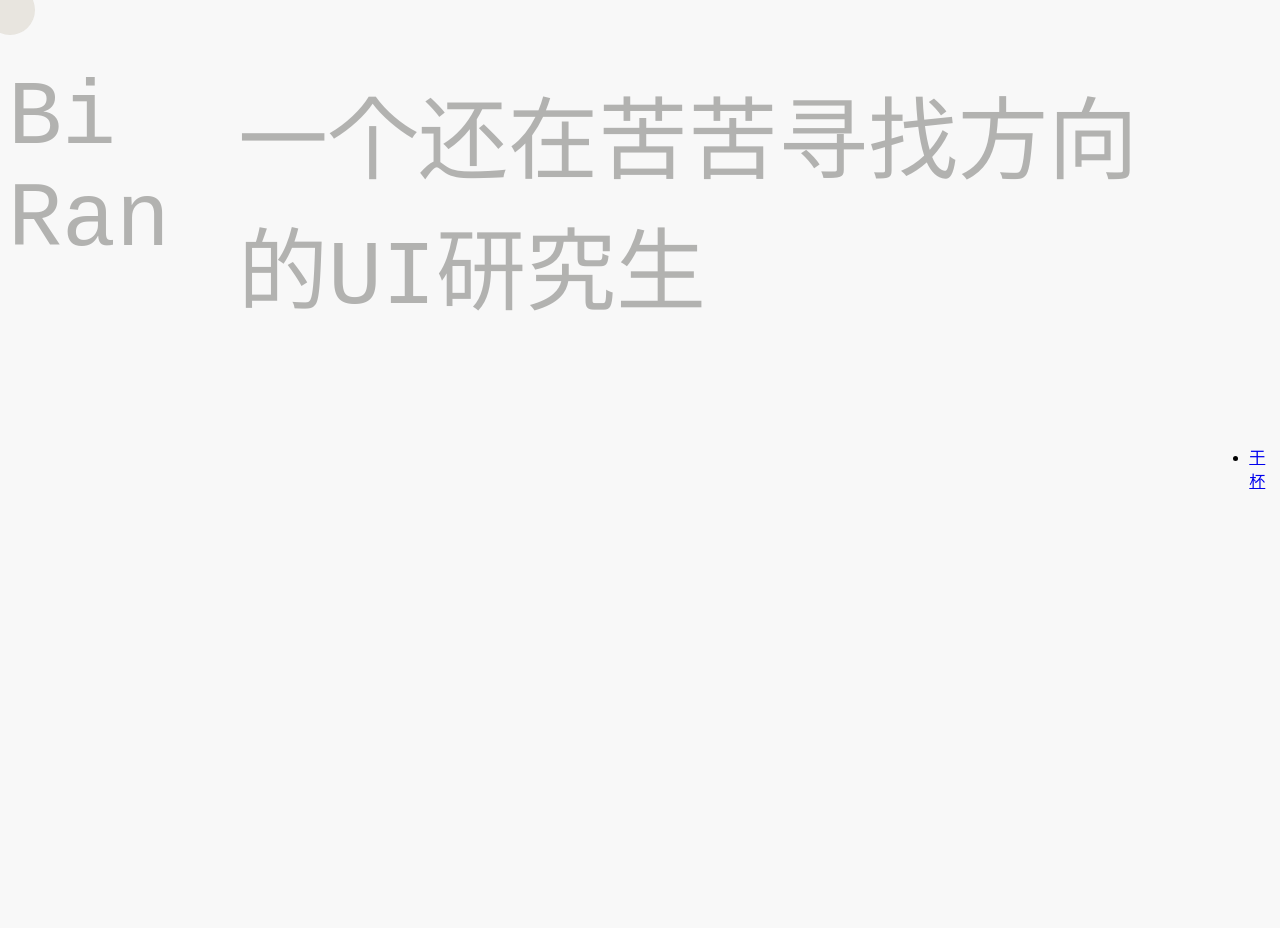
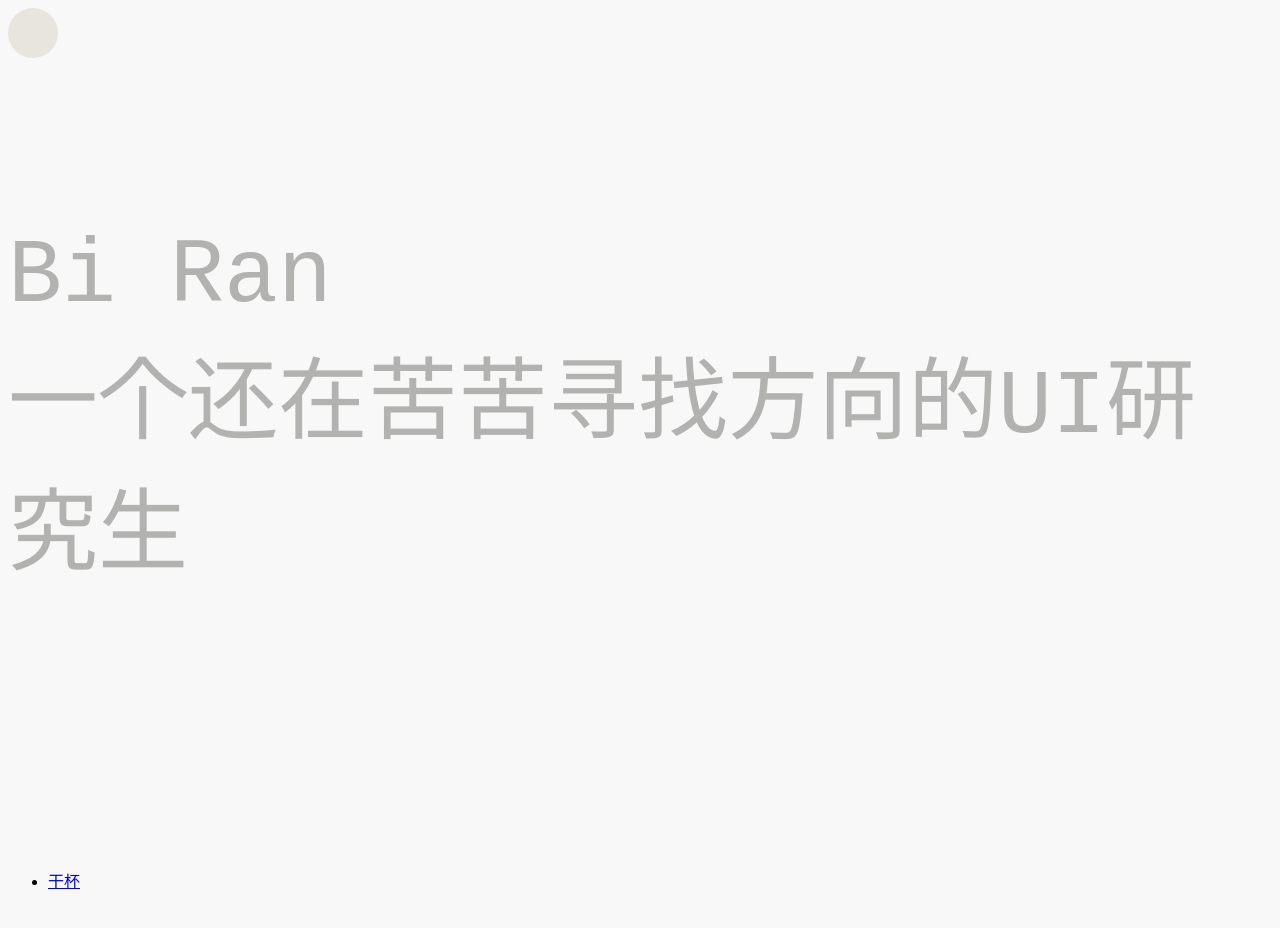
Before and after one commit to br0131/br0131.github.io, a plain HTML site: page index.html in a window 1280 px wide. Drawn offline with Linux system fonts and the light colour scheme.

Commit message:
index.html

```diff
--- a/index.html
+++ b/index.html
@@ -16,12 +16,11 @@
       <style>
         body{
             background-color:#f8f8f8;
+            }
+         h1{
             align-items:center;
             justify-content:center;
             display:flex;
-            }
-         h1{
-
             font-weight:lighter;
             font-family:Courier New;
             font-size:90px;
@@ -47,8 +46,7 @@
             circle.style.top=e.clientY-15+"px";
          });
       </script>
-      <h1>Bi Ran </h1><br>
-      <h1>一个还在苦苦寻找方向的UI研究生</h1>
+      <h1>Bi Ran<br>一个还在苦苦寻找方向的UI研究生</h1>
       <ul>
          <li> <a href="https://www.bilibili.com/">干杯</a> </li>
       </ul>
```
